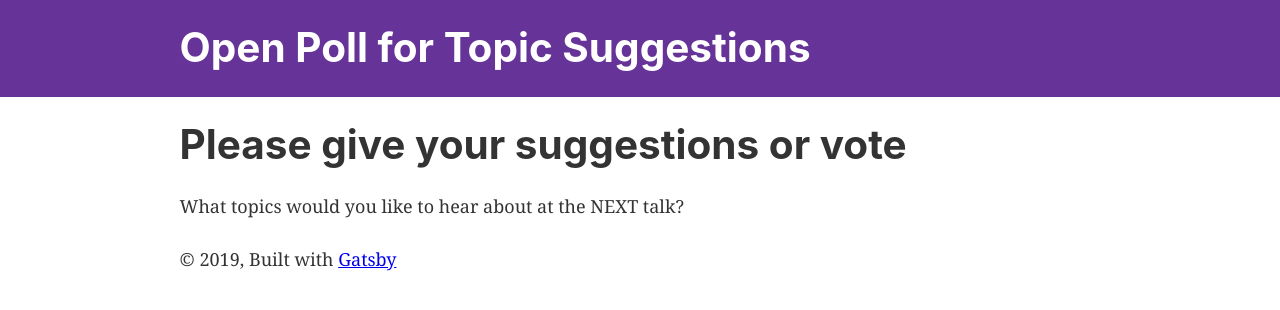
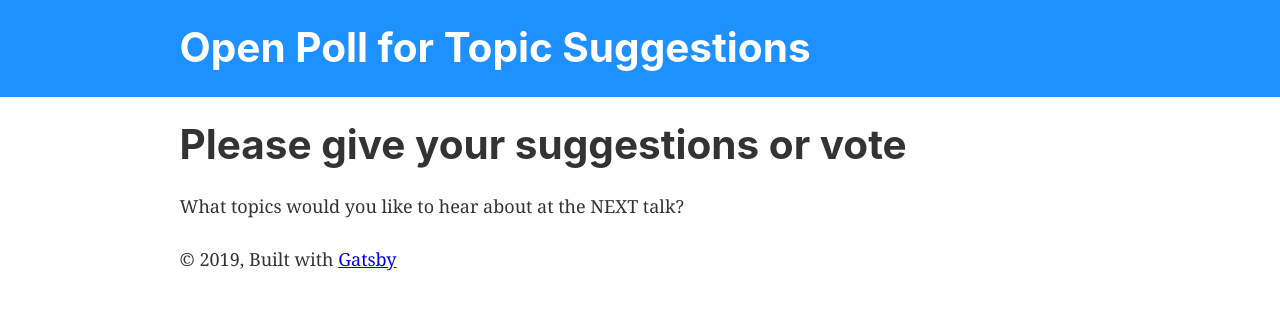
Before and after one commit to gitbisect/open-poll-one-question, a Gatsby site: page / in a window 1280 px wide. Built offline with nearby package versions, Linux system fonts and the light colour scheme; Gatsby itself is replaced by a stand-in of ours.

Commit message:
fix: change the color of the title's background

```diff
--- a/src/components/header.js
+++ b/src/components/header.js
@@ -5,7 +5,7 @@ import React from "react"
 const Header = ({ siteTitle }) => (
   <header
     style={{
-      background: `rebeccapurple`,
+      background: `dodgerblue`,
       marginBottom: `1.45rem`,
     }}
   >
```
